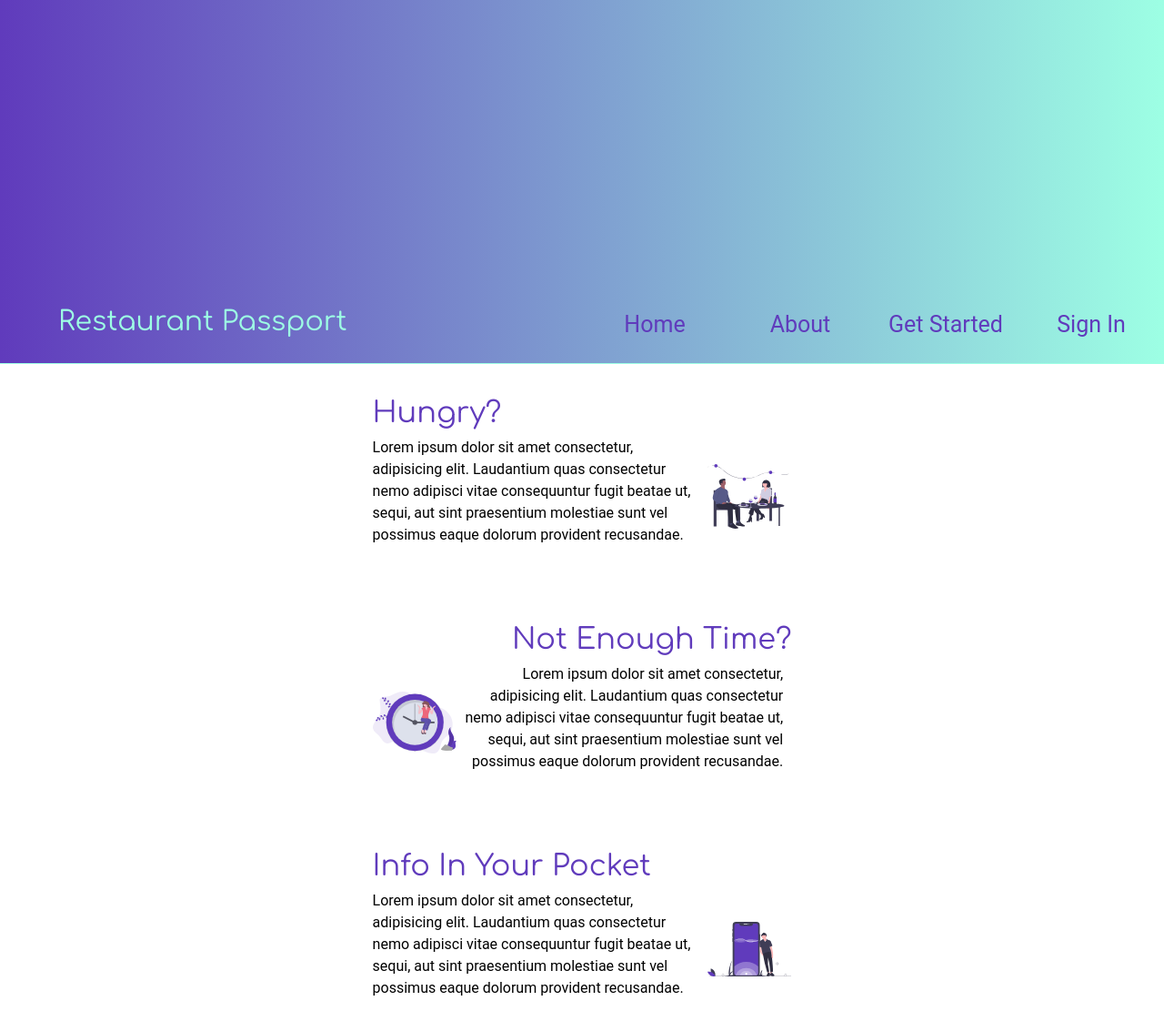
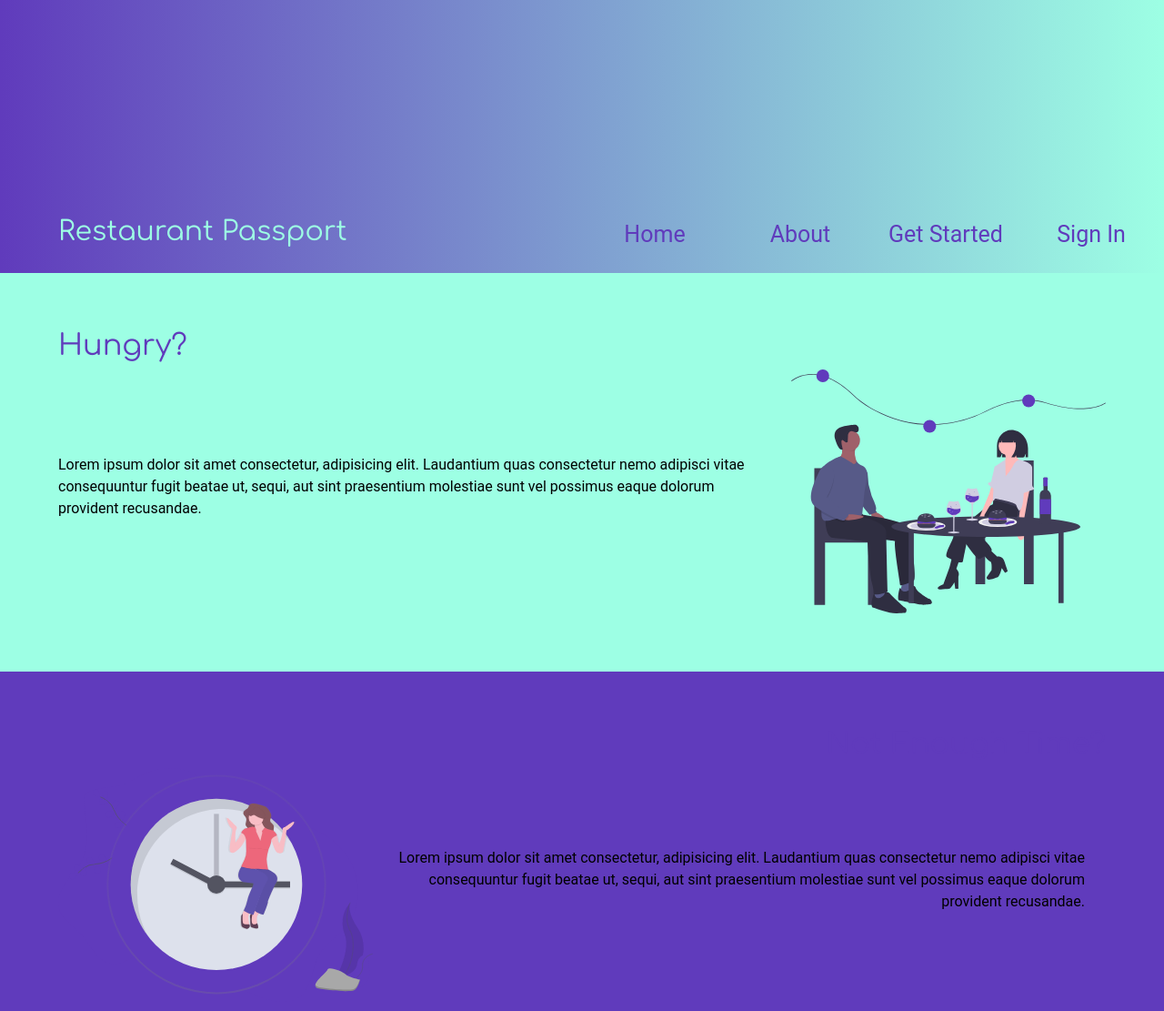
Before and after one commit to BW-Restaurant-Passport/Landing-Page, a plain HTML site: page index.html in a window 1280 px wide. Shown: the top 1111 px of the page at 91% size. Drawn offline with Linux system fonts and the light colour scheme.

Commit message:
made svg images bigger

```diff
--- a/less/home-page.less
+++ b/less/home-page.less
@@ -6,11 +6,10 @@
   }
 
   section {
-    margin: 1% 0%;
     background-color: white;
-    width: 40%;
-    padding: 2%;
-    border-radius: 10px;
+    width: 100%;
+    padding: 5%;
+    background-color: @secondary-color;
 
     @media @small-desktop{
         width: 70%;
@@ -18,6 +17,8 @@
 
     &:nth-child(2n) {
       text-align: right;
+      background-color: @main-color;
+
 
       @media @mobile {
         text-align: center;
@@ -38,7 +39,7 @@
       .flex(row, space-around, nowrap, center);
 
       img {
-        width: 20%;
+        width: 30%;
 
         @media @mobile {
           display: none;
--- a/less/mixins.less
+++ b/less/mixins.less
@@ -11,4 +11,5 @@
     background-color: @main-color;
     padding: 30px 0;
     color: @secondary-color;
+    background-image: linear-gradient(to right, @main-color, @secondary-color);
 }
--- a/less/navigation.less
+++ b/less/navigation.less
@@ -1,9 +1,8 @@
 .navbar {
   .flex(row, space-between, nowrap, flex-end);
   .header-footer-area;
-  border-bottom: 1px solid @secondary-color;
-  height: 400px;
-  background-image: linear-gradient(to right, @main-color, @secondary-color);
+//   border-bottom: 1px solid linear-gradient(to right, @secondary-color, @main-color);
+  height: 300px;
 
   @media @small-desktop {
     .flex(column, center, nowrap, center);
```
Also changed, not shown: css/index.css.
